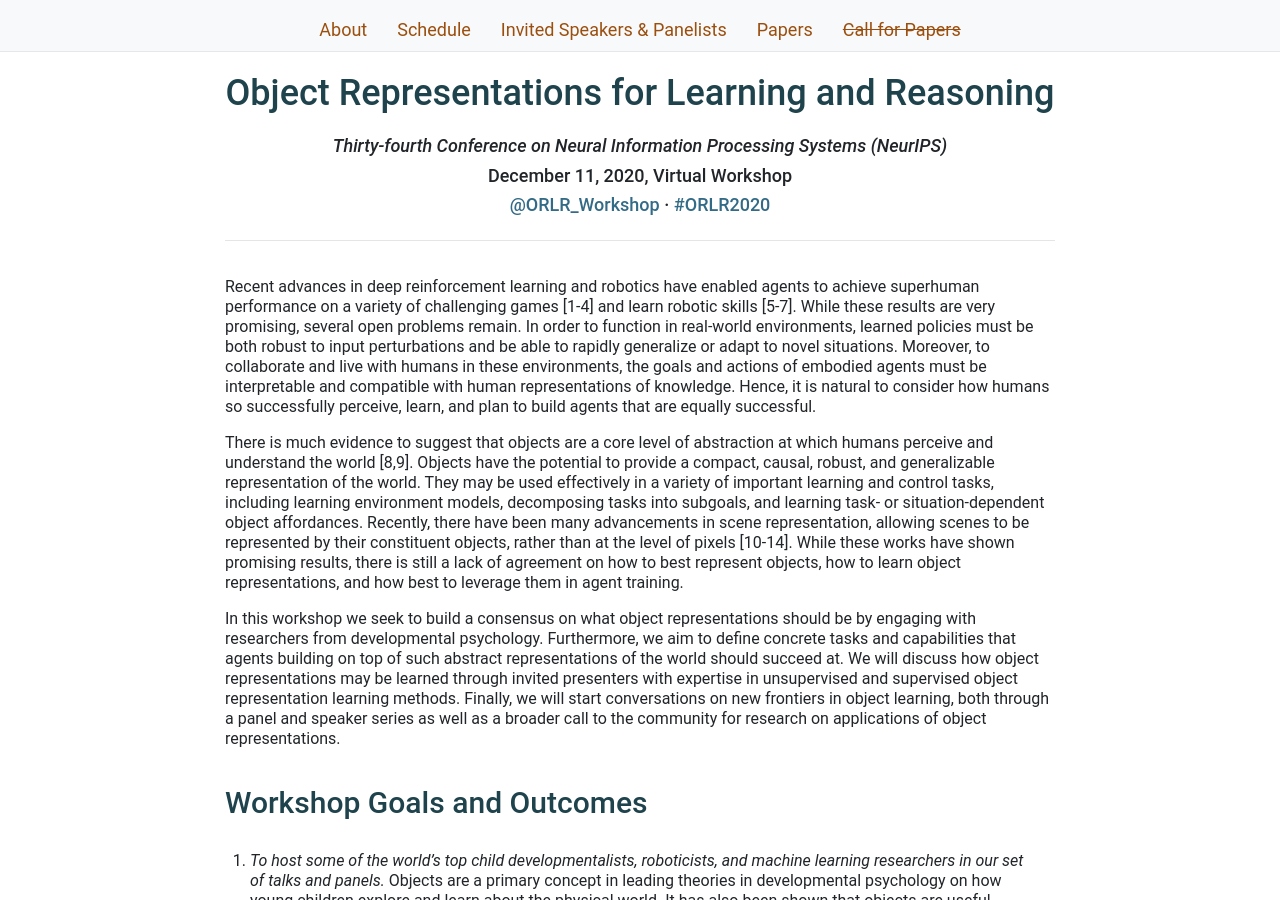
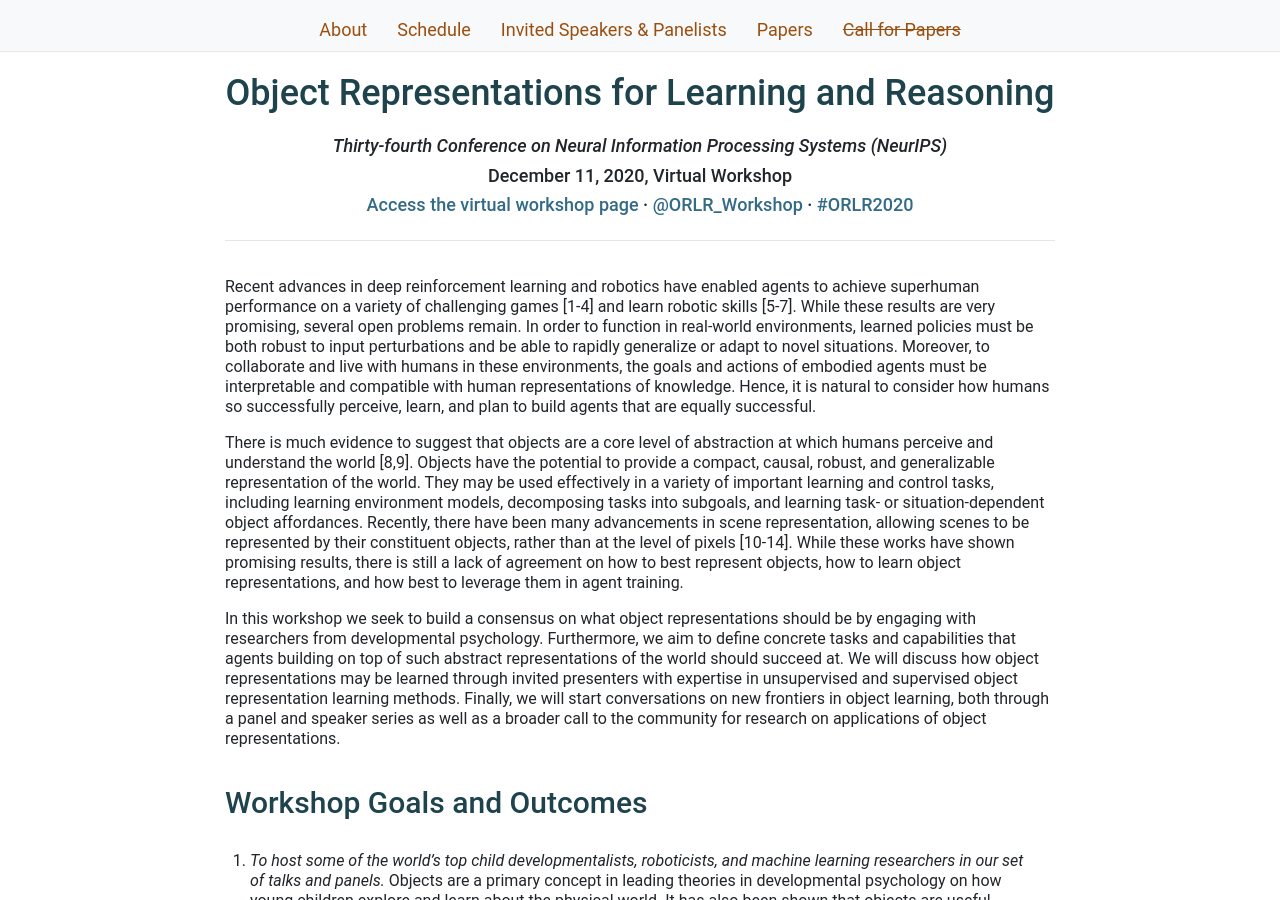
Before and after one commit to orlrworkshop/orlrworkshop.github.io, a Jekyll site: the page built from index.html, in a window 1280 px wide and 900 px high. Built offline with Jekyll 4.4.1, drawn with Linux system fonts in a browser that asks for light colours; nearby versions of some CDN libraries.

Commit message:
add virtual workshop page

```diff
--- a/_layouts/default.html
+++ b/_layouts/default.html
@@ -55,9 +55,7 @@
         <div class="break"></div>
         <h4 class="text-center">December 11, 2020, Virtual Workshop</h4>
         <div class="break"></div>
-<!--        <h4 class="text-center"><a href="https://icml.cc/virtual/2020/workshop/5731">Access the virtual workshop page</a></h4>-->
-        <div class="break"></div>
-        <h4 class="text-center"><a href="https://twitter.com/ORLR_Workshop" target="_blank">@ORLR_Workshop</a> · <a href="https://twitter.com/hashtag/ORLR2020" target="_blank">#ORLR2020</a></h4>
+        <h4 class="text-center"><a href="https://neurips.cc/virtual/2020/protected/workshop_16147.html">Access the virtual workshop page</a> · <a href="https://twitter.com/ORLR_Workshop" target="_blank">@ORLR_Workshop</a> · <a href="https://twitter.com/hashtag/ORLR2020" target="_blank">#ORLR2020</a></h4>
         <hr>
 
       </div> <!-- row -->
```
